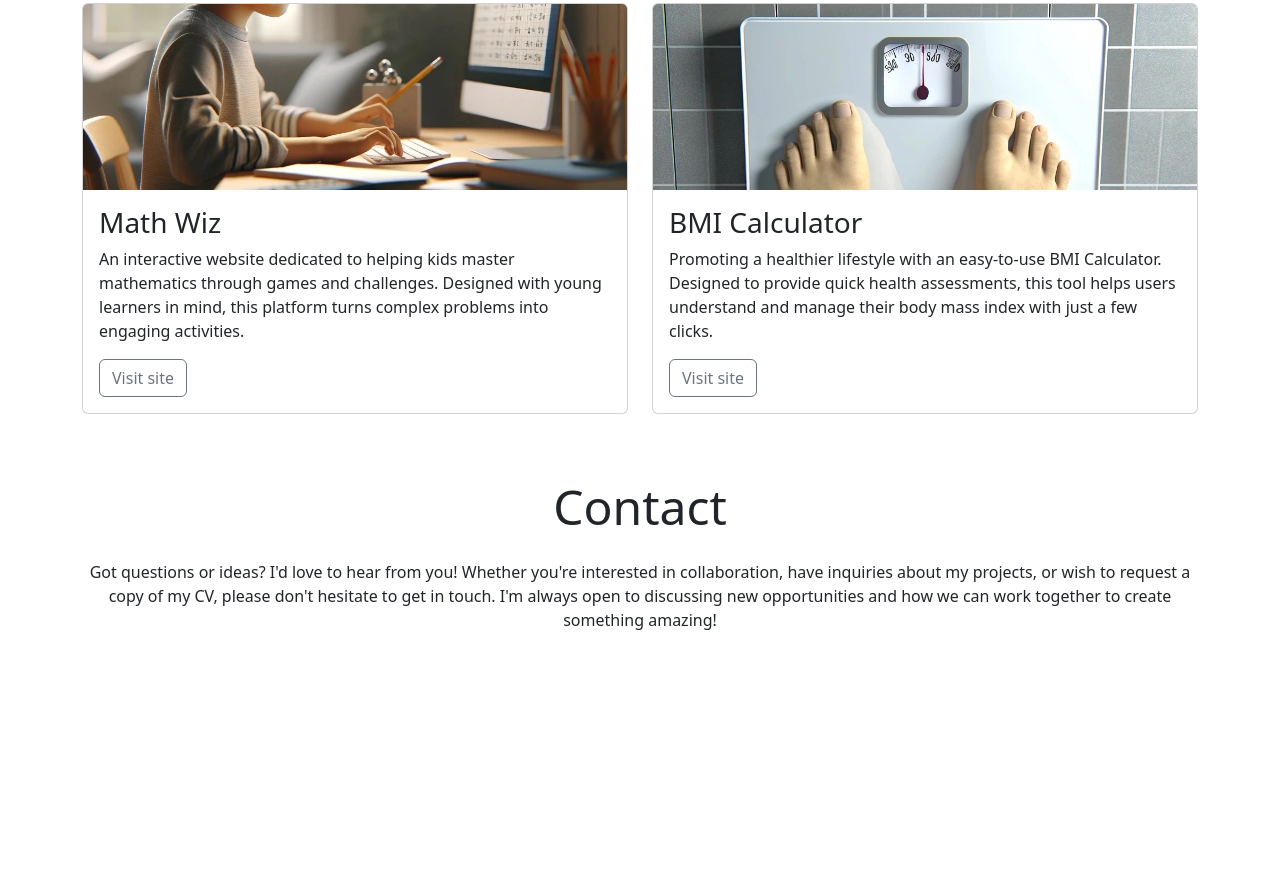
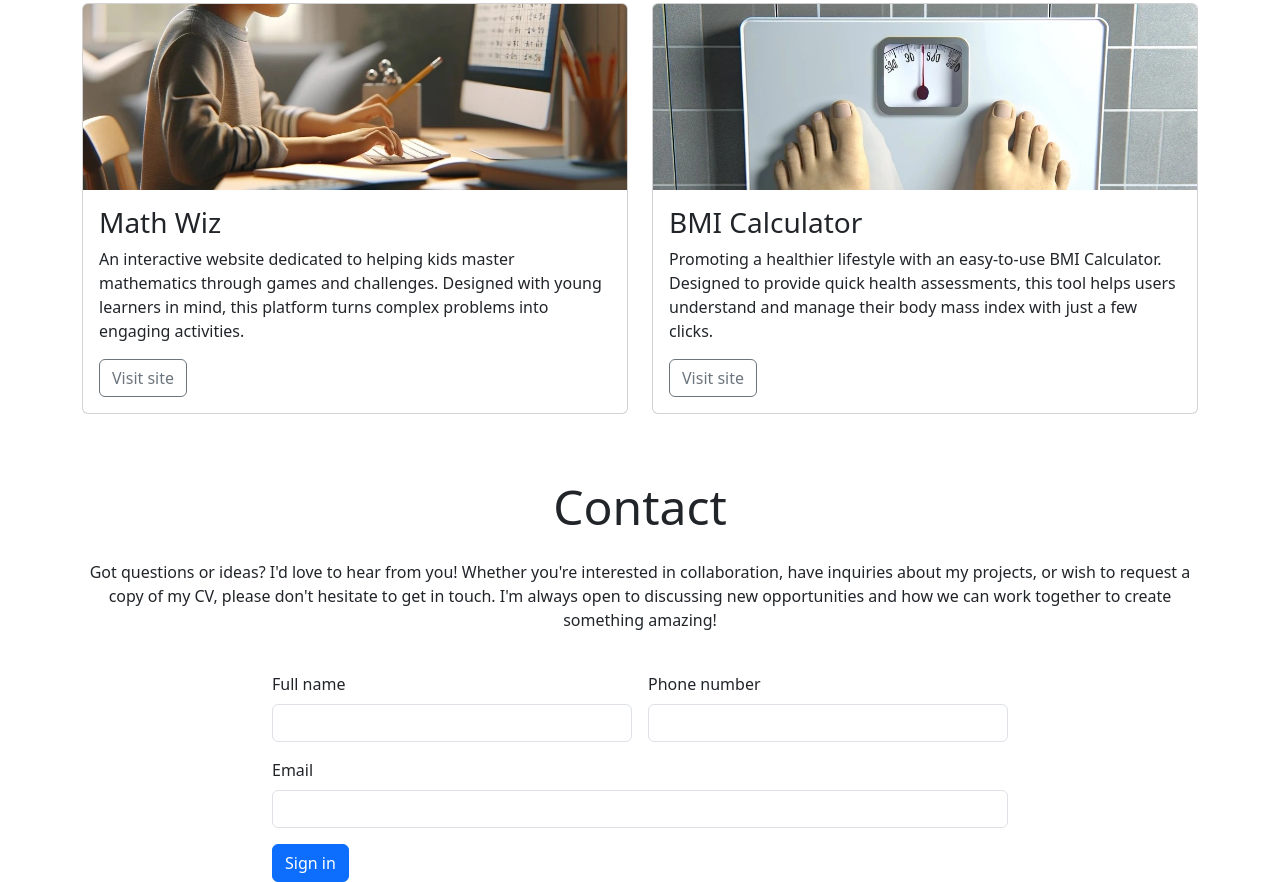
Before and after one commit to Val916/bootstrap-porfolio, a plain HTML site: page index.html in a window 1280 px wide. Shown: the part 1044-1926 px from the top of the page. Before the commit the page ends 1716 px from the top, so only its background shows below. Drawn offline with nearby package versions, Linux system fonts and the light colour scheme.

Commit message:
add a bootstrap form

```diff
--- a/index.html
+++ b/index.html
@@ -164,7 +164,24 @@
             </div>
             <div class="col-12 col-md-10 col-lg-8">
                 <!-- Add your form here -->
+<form class="row g-3">
+  <div class="col-md-6">
+    <label for="full-name" class="form-label">Full name</label>
+    <input type="text" class="form-control" id="full-name">
+  </div>
+  <div class="col-md-6">
+    <label for="phonenumber" class="form-label">Phone number</label>
+    <input type="number" class="form-control" id="phonenumber">
+  </div>
+  <div class="col-12">
+    <label for="email" class="form-label">Email</label>
+    <input type="email" class="form-control" id="email">
+  </div>
 
+  <div class="col-12">
+    <button type="submit" class="btn btn-primary">Sign in</button>
+  </div>
+</form>
             </div>
         </div>
     </footer>
```
